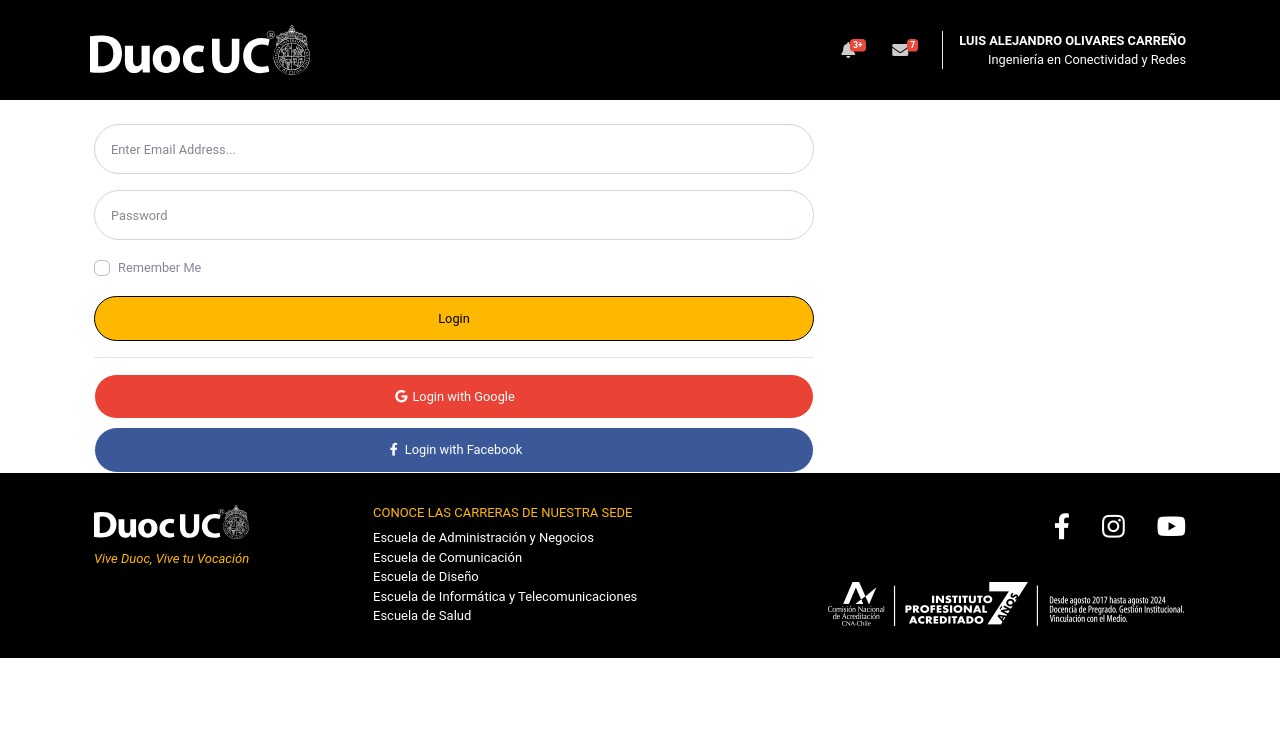
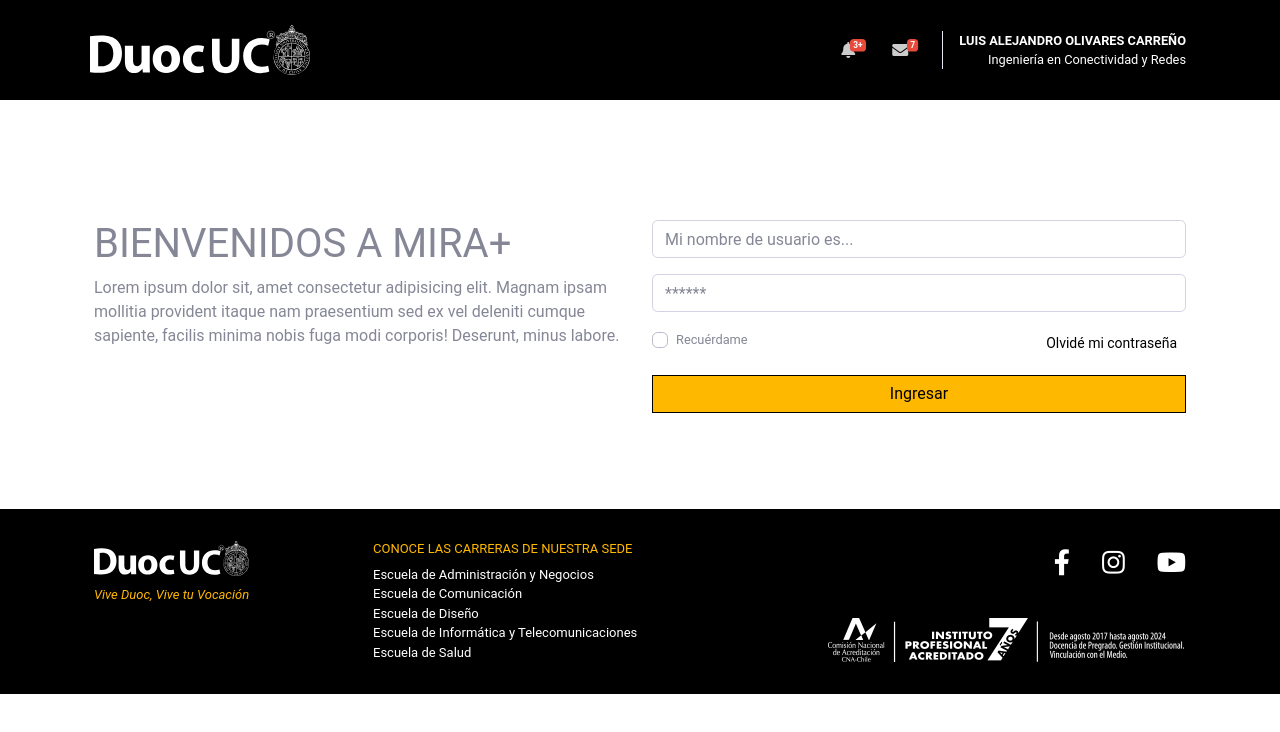
Before and after one commit to pochitax/front-miramas, a website with bundled scripts: page front/login.html in a window 1280 px wide. Built offline with nearby package versions, Linux system fonts and the light colour scheme.

Commit message:
ajustes de login

```diff
--- a/front/login.html
+++ b/front/login.html
@@ -9,7 +9,7 @@
     <meta name="description" content="">
     <meta name="author" content="">
 
-    <title>SB Admin 2 - Login</title>
+    <title>Mira+ - Acceso</title>
 
     <!-- Custom fonts for this template-->
     <link href="vendor/fontawesome-free/css/all.min.css" rel="stylesheet" type="text/css">
@@ -224,34 +224,30 @@
             <div id="content">
 
                 <div class="container">
-                    <div class="row">
-                        <div class="col-lg-8">
+                    <div class="row my-5 py-5">
+                        <div class="col-lg-6">
+                            <h1 class="text-uppercase">Bienvenidos a Mira+</h1>
+                            <p>Lorem ipsum dolor sit, amet consectetur adipisicing elit. Magnam ipsam mollitia provident itaque nam praesentium sed ex vel deleniti cumque sapiente, facilis minima nobis fuga modi corporis! Deserunt, minus labore.</p>
+                        </div>
+                        <div class="col-lg-6">
                             <form class="user">
                                 <div class="form-group">
-                                    <input type="email" class="form-control form-control-user"
-                                        id="exampleInputEmail" aria-describedby="emailHelp"
-                                        placeholder="Enter Email Address...">
+                                    <input type="text" class="form-control form-control-user" name="username" id="inputUserName" aria-describedby="emailHelp" placeholder="Mi nombre de usuario es...">
                                 </div>
                                 <div class="form-group">
-                                    <input type="password" class="form-control form-control-user"
-                                        id="exampleInputPassword" placeholder="Password">
+                                    <input type="password" class="form-control form-control-user" name="password" id="inputPassword" placeholder="******">
                                 </div>
-                                <div class="form-group">
+                                <div class="form-group d-flex justify-content-between">
                                     <div class="custom-control custom-checkbox small">
                                         <input type="checkbox" class="custom-control-input" id="customCheck">
-                                        <label class="custom-control-label" for="customCheck">Remember
-                                            Me</label>
+                                        <label class="custom-control-label" for="customCheck">Recuérdame</label>
+                                    </div>
+                                    <div class="custom-control custom-checkbox small">
+                                        <a class="btn btn-link btn-sm text-black">Olvidé mi contraseña</a>
                                     </div>
                                 </div>
                                 <a href="index.html" class="btn btn-primary btn-user btn-block">
-                                    Login
-                                </a>
-                                <hr>
-                                <a href="index.html" class="btn btn-google btn-user btn-block">
-                                    <i class="fab fa-google fa-fw"></i> Login with Google
-                                </a>
-                                <a href="index.html" class="btn btn-facebook btn-user btn-block">
-                                    <i class="fab fa-facebook-f fa-fw"></i> Login with Facebook
+                                    Ingresar
                                 </a>
                             </form>
                         </div>
--- a/front/scss/_login.scss
+++ b/front/scss/_login.scss
@@ -26,7 +26,7 @@
       line-height: 1.5rem;
     }
   }
-
+/*
   .form-control-user {
     font-size: 0.8rem;
     border-radius: 10rem;
@@ -38,7 +38,7 @@
     border-radius: 10rem;
     padding: 0.75rem 1rem;
   }
-
+*/
 }
 
 .btn-google {
```
Also changed, not shown: front/css/miramas.css, front/css/miramas.min.css, front/css/sb-admin-2.css, front/css/sb-admin-2.min.css.
